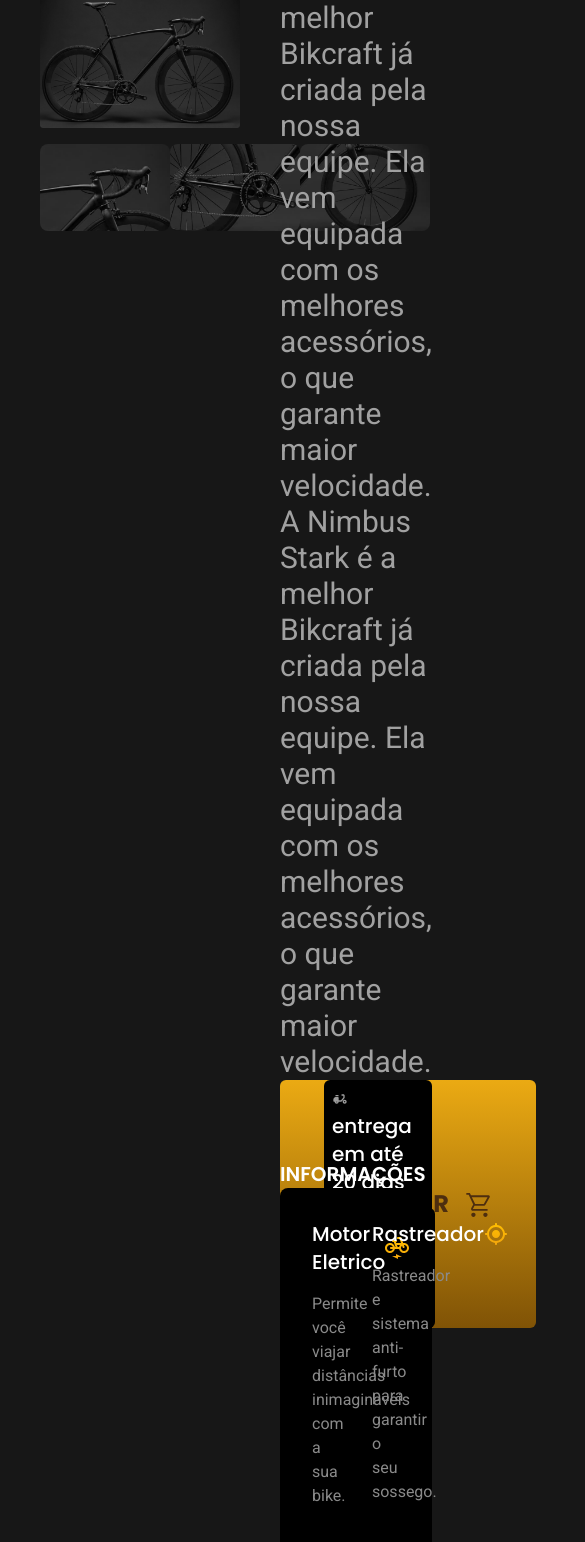
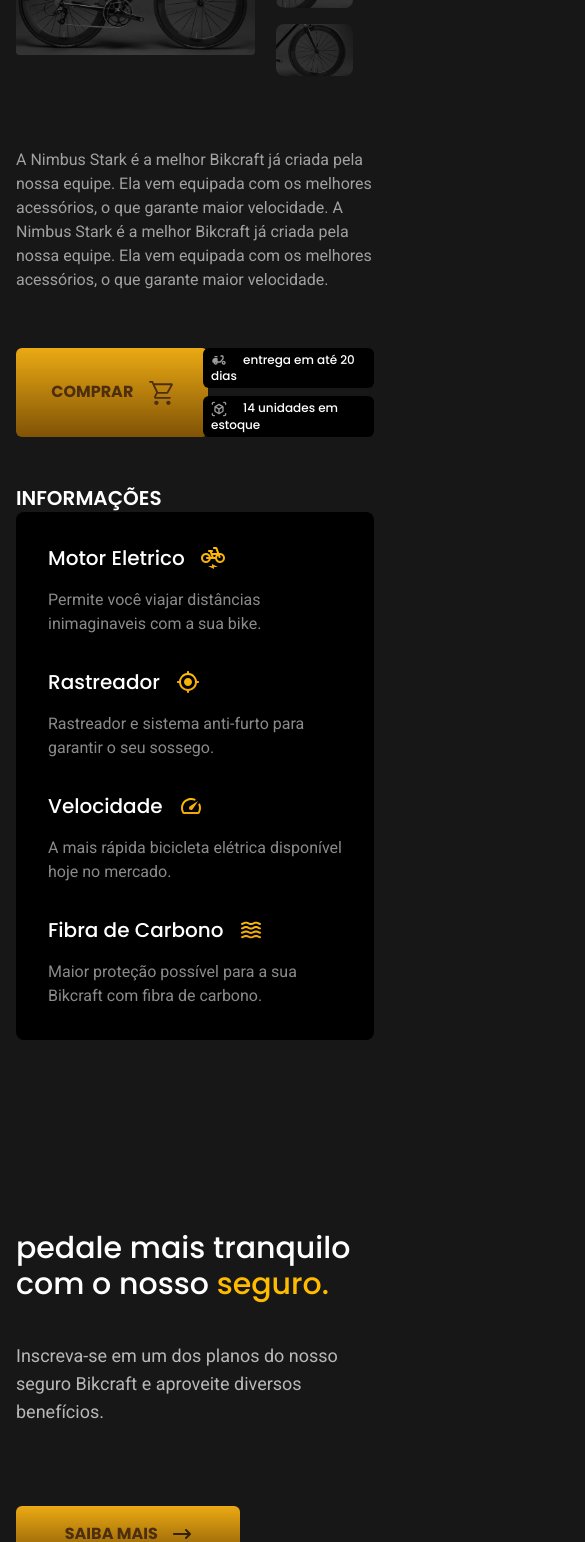
Before and after one commit to gabrielalencardearaujo/Projeto_Bikecraft, a website: page src/html/nimbus.html in a window 390 px wide. Shown: the part 408-1950 px from the top of the page, 585 px wide, since content can reach past the window. Drawn offline with Linux system fonts and the light colour scheme; a web font is replaced by a local one.

Commit message:
update responsive page nimbus

```diff
--- a/src/html/nimbus.html
+++ b/src/html/nimbus.html
@@ -9,42 +9,48 @@
   <link rel="stylesheet" href="../../dist/css/output.css">
 </head>
 <body class="bg-cinza-11">
+  <!-- Header / Menu Nav -->
   <header class="bg-cinza-12 grid grid-cols-12 h-28 items-center">
-    <a class="col-start-2 block w-32 h-8" href="./index.html">
+    <a class="col-start-2 xl:col-span-7 md:col-span-6 sm:col-span-4 xs:col-span-3 block w-32 h-8" href="./index.html">
       <img class="text-white" src="../icons/logo.png" alt="logo">
     </a>
-    <nav class="text-cinza-1 row-start-1 col-start-9">
+    <nav class="text-cinza-1">
       <ul class="flex gap-10 font-poppins font-semibold text-lg leading-8">
         <li class="ms-10"><a href="./bicicletas.html">Bicicletas</a></li>
-        <li><a href="#">Seguros</a></li>
-        <li><a href="#">Contato</a></li>
+        <li><a href="./seguros.html">Seguros</a></li>
+        <li><a href="./contatos.html">Contato</a></li>
       </ul>
     </nav>
   </header>
 
-  <section class="bicicleta-venda bg-cinza-11 grid grid-cols-12 gap-10 py-24">
-    <div class="image-bicicleta col-start-2 col-span-6">
-      <p class="preco font-poppins font-medium text-cinza-6 text-3xl">
+  <!-- Nimbus Stark -->
+  <section class="bicicleta-venda bg-cinza-11 grid xl:grid-cols-12 gap-10 py-24 xxl:mx-40 xl:mx-20 lg:mx-14 md:mx-8 max-md:mx-4">
+    <div class="image-bicicleta col-span-6">
+      <p class="preco font-poppins font-medium text-cinza-6 xl:text-3xl md:text-xl">
         <sup>R$</sup> 4.299
       </p>
-      <h1 class="text-6xl font-poppins font-medium text-cinza-1 my-4">Nimbus Stark<span class="text-primary-1">.</span></h1>
-      <img src="../img/nimbus.png" alt="nimbus stark">
-      <div class="flex mt-4 justify-between">
-        <img class="image-slide rounded-lg" src="../img/nimbus-slide-1.png" alt="foto nimbus frontal">
-        <img class="image-slide rounded-lg" src="../img/nimbus-slide-2.png" alt="foto nimbus catraca">
-        <img class="image-slide rounded-lg" src="../img/nimbus-slide-3.png" alt="foto nimbus roda">
+      <h1 class="xl:text-6xl md:text-4xl xs:text-2xl font-poppins font-medium text-cinza-1 my-4">Nimbus Stark<span class="text-primary-1">.</span></h1>
+
+      <div class="fotos-bike max-xl:grid grid-cols-12 justify-center">
+        <img class="col-span-8" src="../img/nimbus.png" alt="nimbus stark">
+
+        <div class="col-span-4 gap-4 flex max-xl:flex-col xl:mt-4 justify-between max-xl:items-center">
+          <img class="image-slide rounded-lg max-w-lg" src="../img/nimbus-slide-1.png" alt="foto nimbus stark frontal">
+          <img class="image-slide rounded-lg" src="../img/nimbus-slide-2.png" alt="foto nimbus stark catraca">
+          <img class="image-slide rounded-lg" src="../img/nimbus-slide-3.png" alt="foto nimbus stark roda">
+        </div>
       </div>
     </div>
 
-    <div class="grid sobre-bicicleta col-span-4 mt-32 content-between">
-      <p class="font-roboto text-cinza-5 text-3xl">A Nimbus Stark é a melhor Bikcraft já criada pela nossa equipe. Ela vem equipada com os melhores acessórios, o que garante maior velocidade. A Nimbus Stark é a melhor Bikcraft já criada pela nossa equipe. Ela vem equipada com os melhores acessórios, o que garante maior velocidade. </p>
-      <div class="grid grid-cols-2 h-20">
-        <button class="bg-gradient-to-b from-primary-2 to-primary-4 w-64 h-18 rounded-md text-primary-5 font-poppins font-bold text-2xl">
-          COMPRAR
-          <img class="inline-block w-6 ms-3 text-primary-5" src="../icons/carrinhos-compras.svg" alt="icone carrinho compras">
+    <div class="lg:grid max-xl:grid-cols-2 max-xl:gap-4 sobre-bicicleta col-span-6 xl:mt-32 xs:mt-8 xl:content-between">
+      <p class="font-roboto text-cinza-5 bl:text-3xl xxl:text-2xl lg:text-lg md:text-base max-xl:order-1">A Nimbus Stark é a melhor Bikcraft já criada pela nossa equipe. Ela vem equipada com os melhores acessórios, o que garante maior velocidade. A Nimbus Stark é a melhor Bikcraft já criada pela nossa equipe. Ela vem equipada com os melhores acessórios, o que garante maior velocidade. </p>
+
+      <div class="grid grid-cols-2 h-20 gap-4 max-xl:order-3 lg:-mt-28 xl:-mt-0 xs:my-14">
+        <button class="bg-gradient-to-b from-primary-2 to-primary-4 xl:w-64 max-lg:w-48 xl:h-20 md:h-16 rounded-md text-primary-5 font-poppins font-bold xl:text-2xl md:text-xl">
+          COMPRAR <img class="inline-block w-6 ms-3 text-primary-5" src="../icons/carrinhos-compras.svg" alt="icone carrinho compras">
         </button>
 
-        <div class="-ms-8 text-cinza-1 font-poppins font-medium flex flex-col items-start gap-2 text-xl">
+        <div class="bl:-ms-6 xxl:-ms-3 text-cinza-1 font-poppins font-medium flex flex-col items-start gap-2 bl:text-xl xxl:test-lg xl:test-base md:text-sm max-sm:text-xs">
           <span class="entrega bg-cinza-12 px-2 py-1 rounded-md">
             <img class="inline-block me-4" src="../icons/entrega 1.svg" alt="">entrega em até 20 dias
           </span>
@@ -54,40 +60,40 @@
         </div>
       </div>
 
-      <div class="informacoes-vantagens">
-        <h2 class="font-poppins font-semibold uppercase text-cinza-1 text-xl">Informações</h2>
+      <div class="informacoes-vantagens max-xl:order-2">
+        <h2 class="font-poppins font-semibold uppercase text-cinza-1 xl:text-xl max-lg:text-xl">Informações</h2>
 
-        <div class="lista-vantagens text-cinza-1 bg-cinza-12 grid grid-cols-2 p-8 gap-8 rounded-lg">
+        <div class="lista-vantagens text-cinza-1 bg-cinza-12 grid md:grid-cols-2 p-8 gap-8 rounded-lg">
           <div class="motor-eletrico flex flex-col gap-4">
             <div class="flex">
-              <h3 class="font-poppins text-xl text-cinza-1 font-medium inline-block me-auto">Motor Eletrico </h3>
-              <img class="inline-block w-6 me-8" src="../icons/eletrica 1.svg" alt="">
+              <h3 class="font-poppins xl:text-xl max-lg:text-xl text-cinza-1 font-medium inline-block md:me-auto">Motor Eletrico </h3>
+              <img class="inline-block w-6 md:me-8 max-md:ms-4" src="../icons/eletrica 1.svg" alt="">
             </div>
-            <p class="font-roboto text-md text-cinza-6">Permite você viajar distâncias inimaginaveis com a sua bike.</p>
+            <p class="font-roboto xl:text-md max-lg:text-base text-cinza-6">Permite você viajar distâncias inimaginaveis com a sua bike.</p>
           </div>
 
           <div class="rastreador flex flex-col gap-4">
             <div class="flex">
-              <h3 class="font-poppins text-xl text-cinza-1 font-medium inline-block me-auto">Rastreador</h3>
-              <img class="inline-block w-6 me-4" src="../icons/rastreador 1.svg" alt="">
+              <h3 class="font-poppins xl:text-xl max-lg:text-xl text-cinza-1 font-medium inline-block md:me-auto">Rastreador</h3>
+              <img class="inline-block w-6 md:me-4 max-md:ms-4" src="../icons/rastreador 1.svg" alt="">
             </div>
-            <p class="font-roboto text-md text-cinza-6">Rastreador e sistema anti-furto para garantir o seu sossego.</p>
+            <p class="font-roboto xl:text-md max-lg:text-base text-cinza-6">Rastreador e sistema anti-furto para garantir o seu sossego.</p>
           </div>
 
           <div class="velocidade flex flex-col gap-4">
             <div class="flex">
-              <h3 class="font-poppins text-xl text-cinza-1 font-medium inline-block me-auto">Velocidade</h3>
-              <img class="inline-block w-6 me-8" src="../icons/velocidade 1.svg" alt="">
+              <h3 class="font-poppins xl:text-xl max-lg:text-xl text-cinza-1 font-medium inline-block md:me-auto">Velocidade</h3>
+              <img class="inline-block w-6 md:me-8 max-md:ms-4" src="../icons/velocidade 1.svg" alt="">
             </div>
-            <p class="font-roboto text-md text-cinza-6">A mais rápida bicicleta elétrica disponível hoje no mercado.</p>
+            <p class="font-roboto xl:text-md max-lg:text-base text-cinza-6">A mais rápida bicicleta elétrica disponível hoje no mercado.</p>
           </div>
 
           <div class="carbono flex flex-col gap-4">
             <div class="flex">
-              <h3 class="font-poppins text-xl text-cinza-1 font-medium inline-block me-auto">Fibra de Carbono</h3>
-              <img class="inline-block w-6 me-4" src="../icons/carbono 1.svg" alt="">
+              <h3 class="font-poppins xl:text-xl max-lg:text-xl text-cinza-1 font-medium inline-block md:me-auto">Fibra de Carbono</h3>
+              <img class="inline-block w-6 md:me-4 max-md:ms-4" src="../icons/carbono 1.svg" alt="">
             </div>
-            <p class="font-roboto text-md text-cinza-6">Maior proteção possível para a sua Bikcraft com fibra de carbono.</p>
+            <p class="font-roboto xl:text-md max-lg:text-base text-cinza-6">Maior proteção possível para a sua Bikcraft com fibra de carbono.</p>
           </div>
 
         </div>
@@ -95,20 +101,21 @@
     </div>
   </section>
 
-  <section class="seguros bg-cinza-11 grid grid-cols-2 gap-20 px-40 items-center">
-    <img class="imagem-seguros -mt-14 rounded-lg" src="../img/seguros-bike.png" alt="seguros bikecraft">
+  <!-- Seguros -->
+  <section class="seguros bg-cinza-11 grid md:grid-cols-2 gap-20 md:gap-10 xxl:px-40 max-xxl:px-20 max-xl:px-14 max-lg:px-8 max-md:px-4 items-center max-xl:-my-40 xl:mt-14 max-xl:-mt-14 max-md:-mt-20">
+    <img class="imagem-seguros -mt-14 rounded-lg max-md:hidden" src="../img/seguros-bike.png" alt="seguros bikecraft">
     <div class=" flex flex-col gap-10">
-      <h1 class="text-7xl font-poppins font-medium text-cinza-1">pedale mais tranquilo com o nosso <span class="text-primary-1">seguro.</span></h1>
-      <h3 class="font-roboto text-cinza-4 text-3xl">Inscreva-se em um dos planos do nosso seguro Bikcraft e aproveite diversos benefícios.</h3>
-      <a class="my-10" href="./nimbus.html"><button class="bg-gradient-to-b from-primary-2 to-primary-4 w-56 h-14 rounded-md text-primary-5 font-poppins font-bold text-lg  uppercase" type="button">Saiba mais <img class="inline-block ms-3" src="../icons/seta 1.svg" alt=""></button></a>
+      <h1 class="bl:text-7xl xxl:text-6xl xl:text-5xl md:text-4xl sm:text-6xl xs:text-3xl font-poppins font-medium text-cinza-1">pedale mais tranquilo com o nosso <span class="text-primary-1">seguro.</span></h1>
+      <h3 class="font-roboto text-cinza-4 xl:text-3xl md:text-xl sm:text-2xl xs:text-lg">Inscreva-se em um dos planos do nosso seguro Bikcraft e aproveite diversos benefícios.</h3>
+      <a class="my-10" href="./nimbus.html"><button class="bg-gradient-to-b from-primary-2 to-primary-4 w-56 h-14 rounded-md text-primary-5 font-poppins font-bold md:text-lg xs:text-base  uppercase" type="button">Saiba mais <img class="inline-block ms-3" src="../icons/seta 1.svg" alt=""></button></a>
     </div>
   </section>
 
+  <!-- Footer -->
+  <footer class="bg-cinza-12 grid lg:grid-cols-3 md:grid-cols-2 flex-none text-cinza-1">
+    <img class="text-white w-32 h-8 xs:ms-20 lg:justify-self-center mt-24" src="../icons/logo.png" alt="logo">
 
-  <footer class="bg-cinza-12 grid grid-cols-3 flex-none text-cinza-1">
-    <img class="text-white w-32 h-8 justify-self-center mt-24" src="../icons/logo.png" alt="logo">
-
-    <div class="footer-contatos mt-24 flex flex-col gap-14 mb-20">
+    <div class="footer-contatos mt-24 flex flex-col gap-14 mb-20 xs:ms-20 sm:ms-0">
       <h3 class="font-roboto text-3xl text-cinza-1 font-bold">CONTATOS</h3>
       <div class="info-contatos grid content-between text-xl text-cinza-4 font-poppins h-52">
         <p>+55 11 99999-9999</p>
@@ -128,7 +135,7 @@
       </div>
     </div>
 
-    <div class="footer-informacoes mt-24 flex flex-col gap-14">
+    <div class="sm:col-start-2 lg:col-start-3 footer-informacoes mt-24 flex flex-col gap-14 xs:ms-20 sm:ms-0">
       <h3 class="font-roboto text-3xl text-cinza-1 font-bold">INFORMACOES</h3>
       <ul class="info-contatos grid content-between text-xl text-cinza-4 font-poppins h-52 w-52">
         <li><a href="./bicicletas.html">Bicicletas</a></li>
@@ -138,7 +145,7 @@
       </ul>
     </div>
 
-    <p class="col-span-full font-poppins text-xl py-10 w-9/12 m-auto text-cinza-6">
+    <p class="col-span-full font-poppins lg:text-xl md:text-lg xs:text-base lg:py-10 xs:pt-20 xs:pb-8 lg:w-9/12 xs:w-full m-auto text-cinza-6 text-center">
       Bikecraft © Alguns direitos reservados. Design da pagina desenvolvido nas aulas do curso de Ui Design , Origamid.
     </p>
 </footer>
```
Also changed, not shown: src/html/magic.html (+1 -1 lines), src/html/nebula.html (+1 -1 lines).
